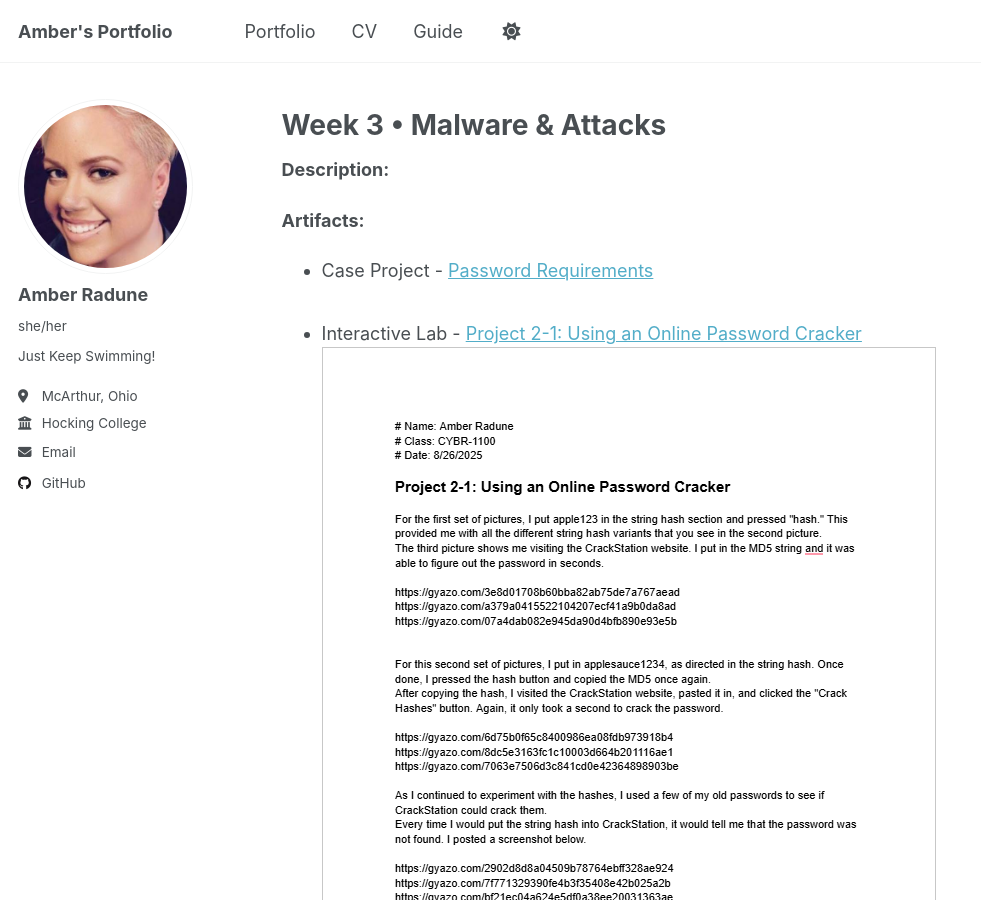
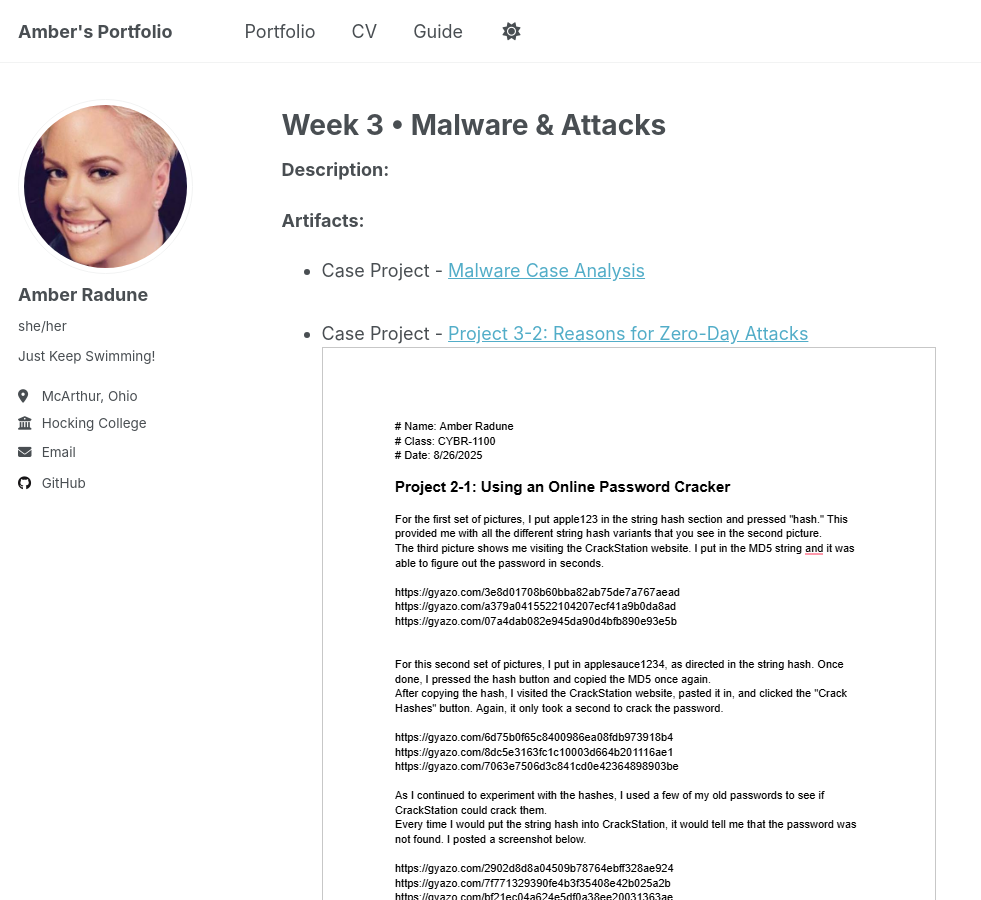
Before and after one commit to TinyBumblee/AmberR.github.io, a Jekyll site: the page built from _portfolio/CYBR-1100-Security-Awareness.md, in a window 1280 px wide and 900 px high, scrolled down 15567 px. Shown: the whole window, without its empty margins (0-981 px from the left). Built offline with Jekyll 4.4.1, drawn with Linux system fonts in a browser that asks for light colours; a script that is not in the unit is left out.

Commit message:
Update CYBR-1100-Security-Awareness.md

```diff
--- a/_portfolio/CYBR-1100-Security-Awareness.md
+++ b/_portfolio/CYBR-1100-Security-Awareness.md
@@ -70,11 +70,12 @@ I used AI to proofread.
 
 **Description:**<br>
 
+
 **Artifacts:**<br>
-- Case Project - <a href="">Password Requirements</a><br>
+- Case Project - <a href="https://tinybumblee.github.io/">Malware Case Analysis</a><br>
   <img src=''>
   <img src=''>
-- Interactive Lab - <a href="">Project 2-1: Using an Online Password Cracker</a><br>
+- Case Project - <a href="">Project 3-2: Reasons for Zero-Day Attacks</a><br>
     <img src='https://github.com/TinyBumblee/AmberR.github.io/raw/main/images/Week-2-Interactive-Lab.png'><br>
 - GitHub Live Page: <br><br> <img src='https://github.com/TinyBumblee/AmberR.github.io/raw/main/images/github-live-page.png'>
 
```
